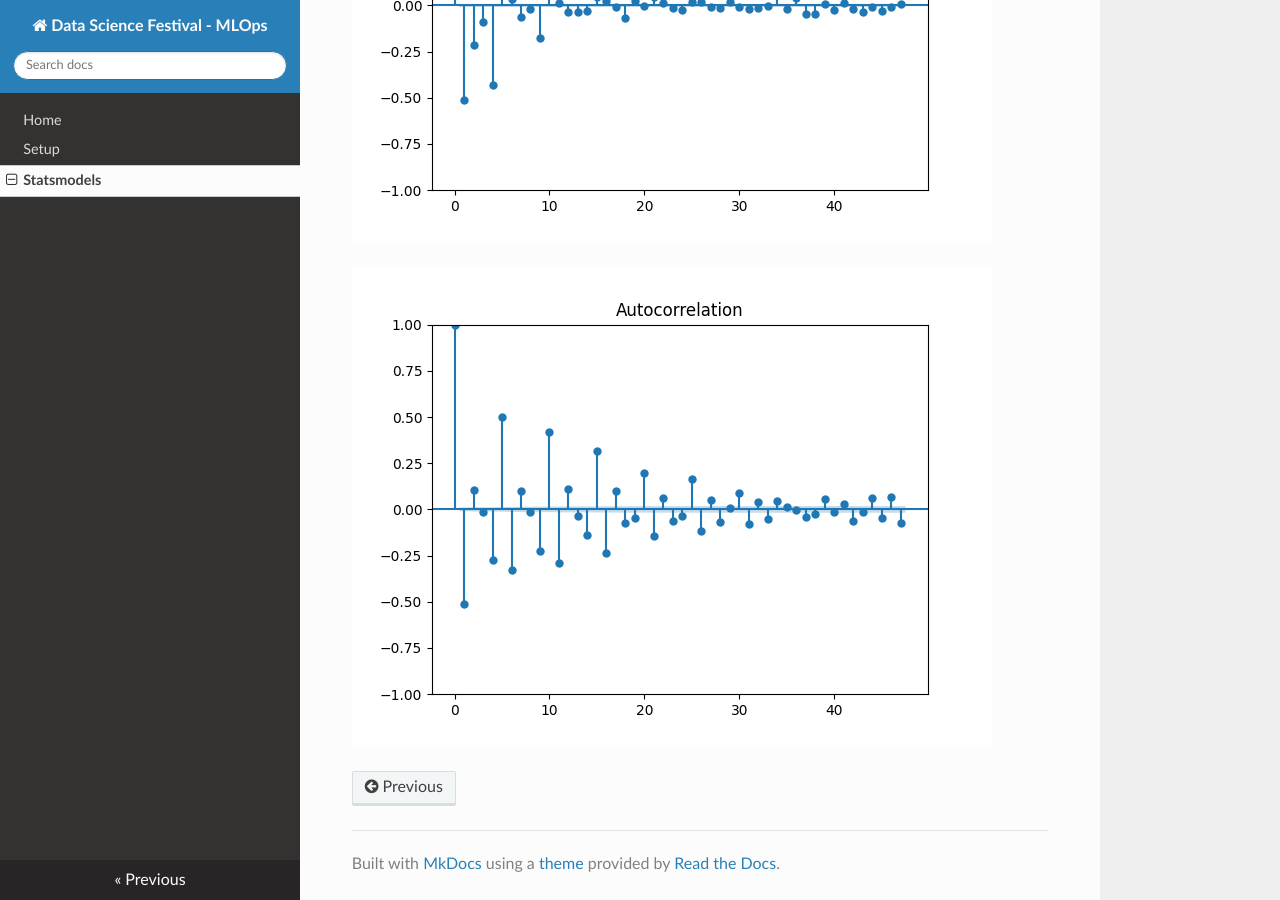
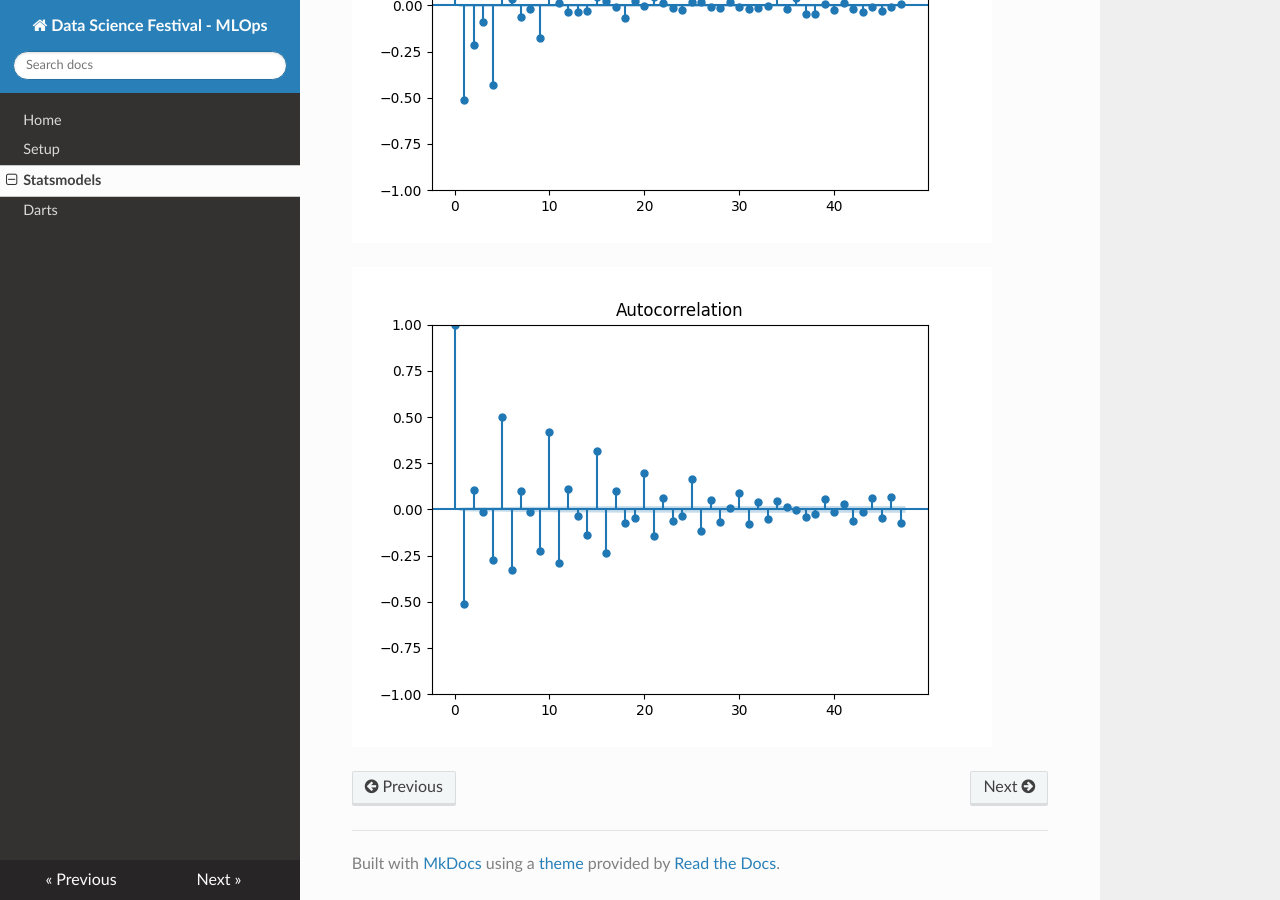
Before and after one commit to mconwa02/dsf-may-day-2024, an MkDocs documentation site: the page built from docs/statsmodels.md, in a window 1280 px wide and 900 px high, scrolled down 663 px. Built offline with MkDocs 1.6.1, drawn with Linux system fonts in a browser that asks for light colours; nearby versions of some CDN libraries.

Commit message:
working darts

```diff
--- a/mkdocs.yml
+++ b/mkdocs.yml
@@ -3,4 +3,5 @@ nav:
   - Home: index.md
   - Setup: project_setup.md
   - Statsmodels: statsmodels.md
+  - Darts: darts.md
 theme: readthedocs
```
